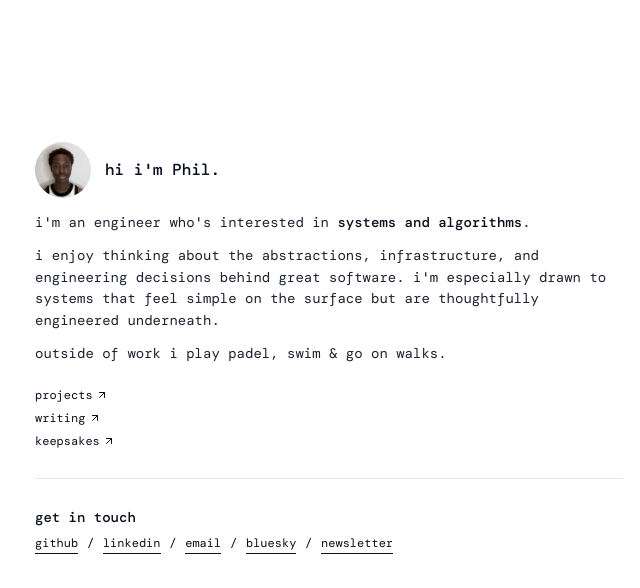
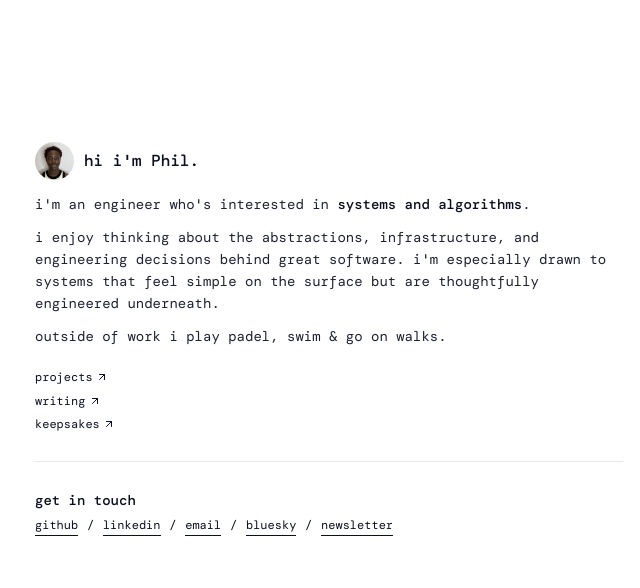
Before and after one commit to abena07/bennett-eghan, a Next.js app: page / in a window 1280 px wide. Shown: the top 588 px of the page, without its empty margins (311-951 px from the left). Built offline with nearby package versions, Linux system fonts and the light colour scheme; a web font is replaced by a local one.

Commit message:
Revert "Make the profile photo 64px"
This reverts commit edeaea5a930efada1be0329c8c46679b7eb52aa1.

```diff
--- a/app/page.tsx
+++ b/app/page.tsx
@@ -19,13 +19,13 @@ export const metadata: Metadata = {
 export default function Home() {
   return (
     <FadeIn className="w-full">
-      <div className="flex items-center gap-4">
+      <div className="flex items-center gap-3">
         <Image
           src="/me.jpg"
           alt="phil"
-          width={64}
-          height={64}
-          className="h-16 w-16 rounded-full object-cover"
+          width={44}
+          height={44}
+          className="h-11 w-11 rounded-full object-cover"
         />
         <p className="text-[16px] font-extrabold text-[#0B0F1F]">hi i&apos;m Phil.</p>
       </div>
```
